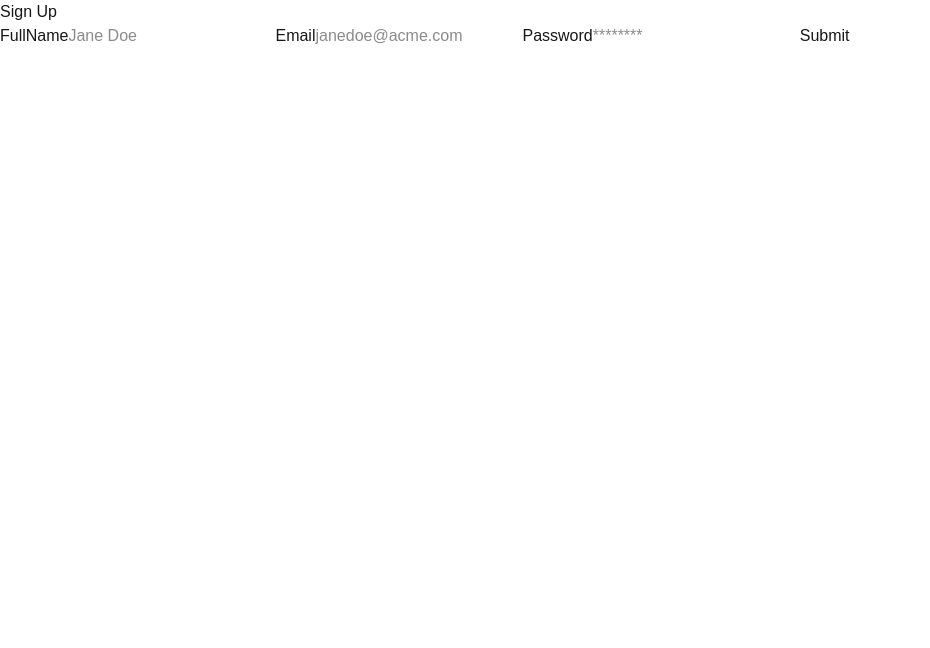
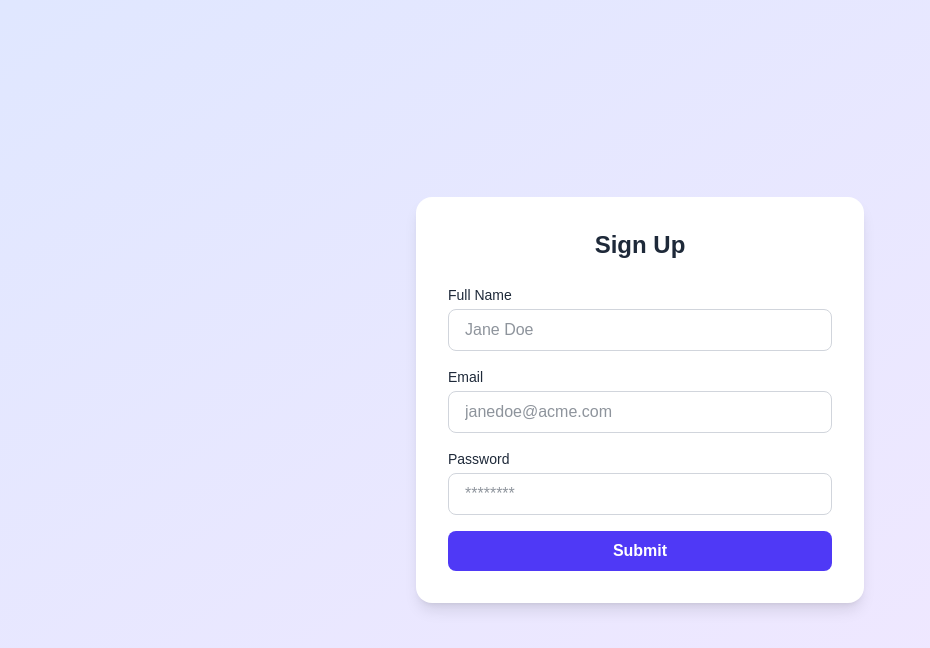
Before and after one commit to adityaspaudel/todosKanbanBoard, a Next.js app in the folder client/: page /register in a window 1280 px wide. Shown: the top 648 px of the page, without its empty margins (0-930 px from the left). Built offline with nearby package versions, Linux system fonts and the light colour scheme; no server answers.

Commit message:
css update in registration form

```diff
--- a/client/src/app/(auth)/register/page.js
+++ b/client/src/app/(auth)/register/page.js
@@ -12,9 +12,14 @@ const UserRegistration = () => {
 		email: "",
 		password: "",
 	});
+
 	return (
-		<div>
-			<h1>Sign Up</h1>
+		<div className="min-h-screen flex items-center justify-center bg-gradient-to-br from-indigo-100 to-purple-100 p-4">
+			<div className="w-full max-w-md bg-white rounded-2xl shadow-lg p-8">
+				<h1 className="text-2xl font-bold text-center text-gray-800 mb-6">
+					Sign Up
+				</h1>
+
 				<Formik
 					initialValues={formData}
 					onSubmit={async (values) => {
@@ -42,16 +47,56 @@ const UserRegistration = () => {
 					}}
 				>
 					{({ isSubmitting }) => (
-					<Form>
-						<label htmlFor="fullName">FullName</label>
-						<Field name="fullName" placeholder="Jane Doe" />
+						<Form className="space-y-4">
+							<div>
+								<label
+									htmlFor="fullName"
+									className="block text-sm font-medium text-gray-800 mb-1"
+								>
+									Full Name
+								</label>
+								<Field
+									name="fullName"
+									placeholder="Jane Doe"
+									className="w-full rounded-lg border border-gray-300 text-gray-800 px-4 py-2 focus:outline-none focus:ring-2 focus:ring-indigo-400"
+								/>
+							</div>
 
-						<label htmlFor="email">Email</label>
-						<Field name="email" placeholder="janedoe@acme.com" type="email" />
+							<div>
+								<label
+									htmlFor="email"
+									className="block text-sm font-medium text-gray-800 mb-1"
+								>
+									Email
+								</label>
+								<Field
+									name="email"
+									placeholder="janedoe@acme.com"
+									type="email"
+									className="w-full rounded-lg border border-gray-300 px-4 py-2 focus:outline-none focus:ring-2 text-gray-800 focus:ring-indigo-400"
+								/>
+							</div>
 
-						<label htmlFor="password">Password</label>
-						<Field type="password" name="password" placeholder="********" />
-						<button type="submit" disabled={isSubmitting}>
+							<div>
+								<label
+									htmlFor="password"
+									className="block text-sm font-medium text-gray-800 mb-1"
+								>
+									Password
+								</label>
+								<Field
+									type="password"
+									name="password"
+									placeholder="********"
+									className="w-full rounded-lg border border-gray-300 px-4 py-2 focus:outline-none focus:ring-2 text-gray-800 focus:ring-indigo-400"
+								/>
+							</div>
+
+							<button
+								type="submit"
+								disabled={isSubmitting}
+								className="w-full bg-indigo-600 text-white py-2 rounded-lg font-semibold hover:bg-indigo-700 transition disabled:opacity-60"
+							>
 								Submit
 							</button>
 						</Form>
@@ -60,6 +105,7 @@ const UserRegistration = () => {
 
 				{/* <div>{JSON.stringify(formData)}</div> */}
 			</div>
+		</div>
 	);
 };
 
```
Lines whose indentation alone changed are shown as unchanged.
